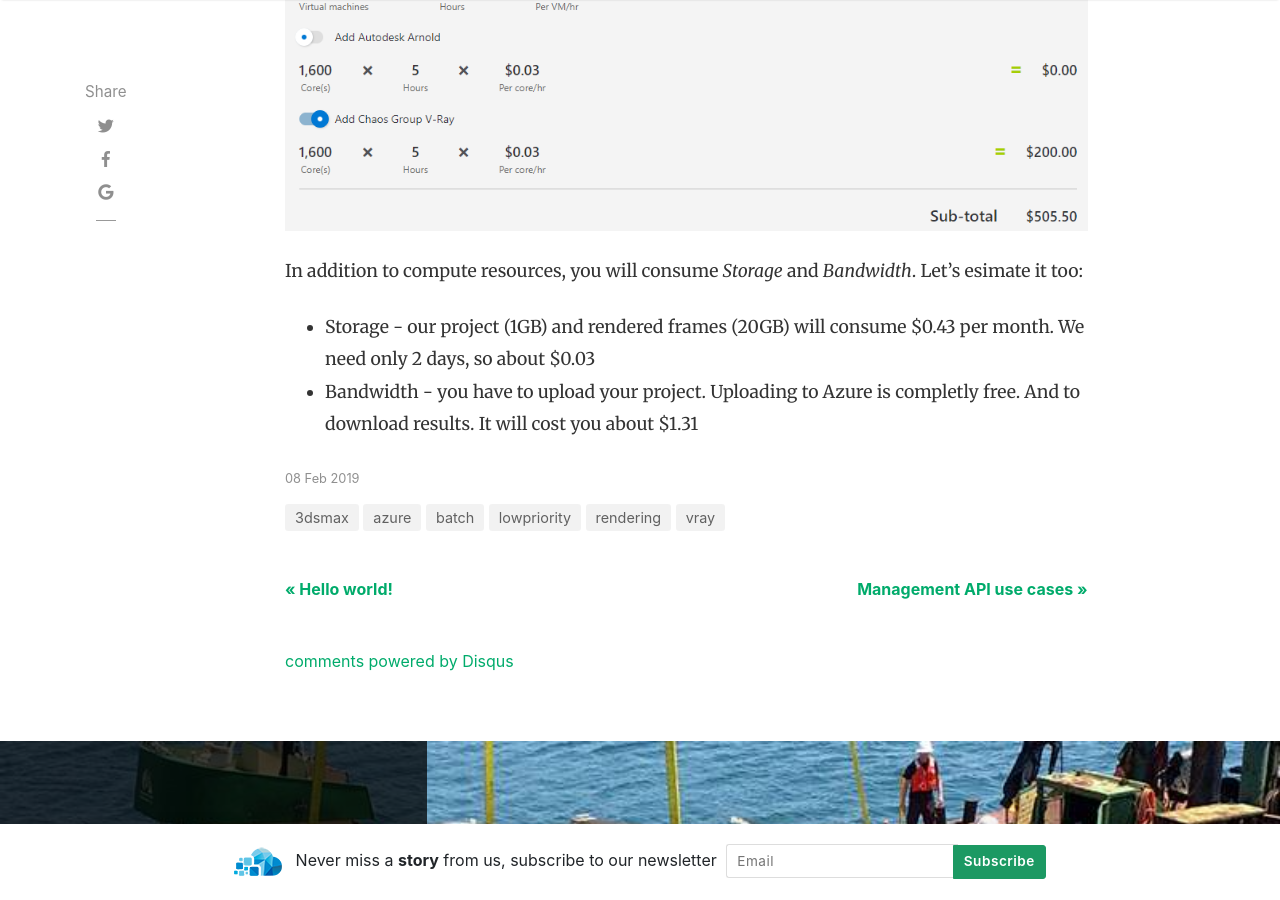
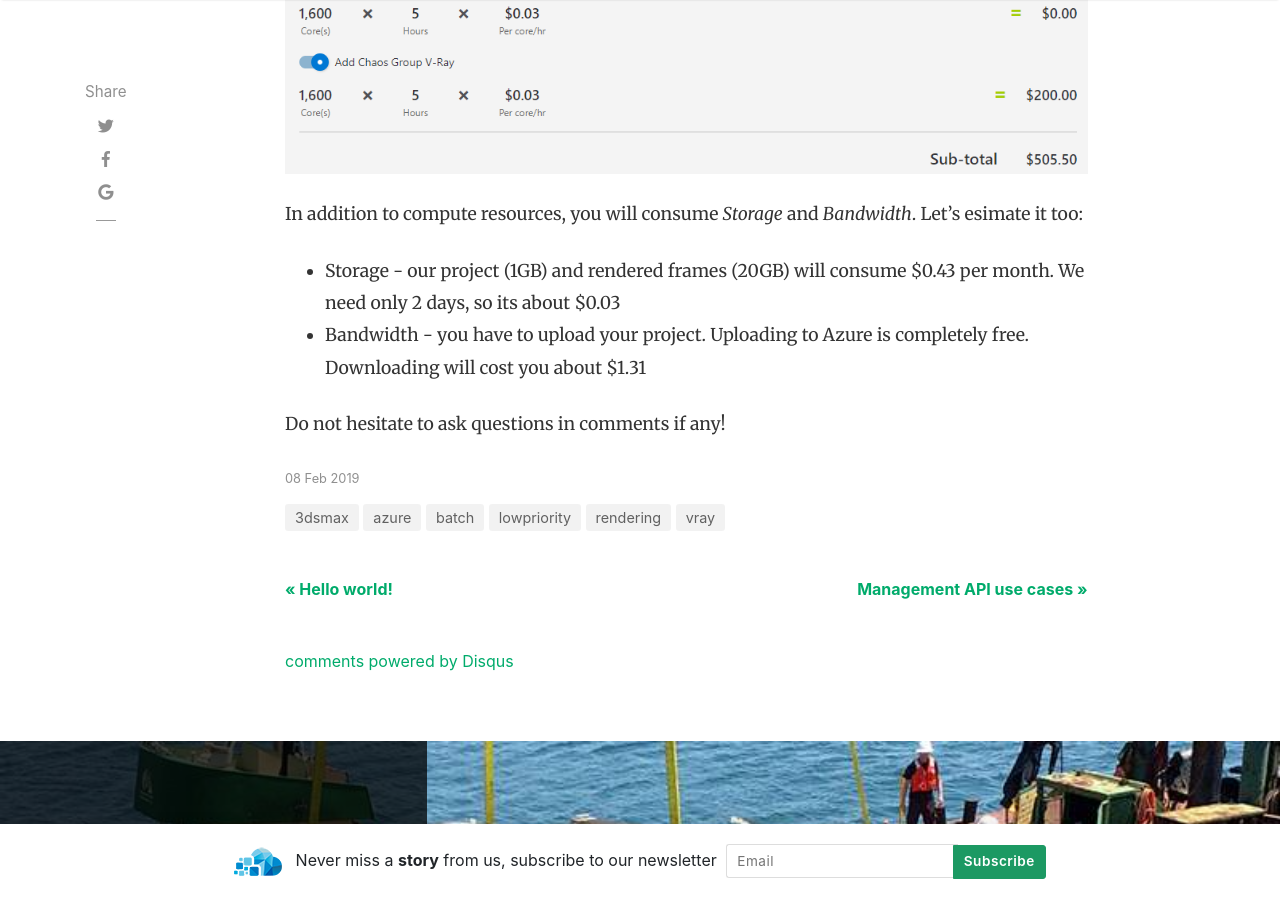
Before and after one commit to AzCEE/azcee.github.io, a Jekyll site: the page built from _posts/2019-02-08-Rendering.md, in a window 1280 px wide and 900 px high, scrolled down 11611 px. Built offline with Jekyll 4.4.1, drawn with Linux system fonts in a browser that asks for light colours; nearby versions of some CDN libraries; comment, search, counter and statistics services are not loaded; some of the changed text lies outside the part shown.

Commit message:
Update 2019-02-08-Rendering.md

```diff
--- a/_posts/2019-02-08-Rendering.md
+++ b/_posts/2019-02-08-Rendering.md
@@ -205,5 +189,8 @@
 
 In addition to compute resources, you will consume *Storage* and *Bandwidth*. Let's esimate it too:
 
-- Storage - our project (1GB) and rendered frames (20GB) will consume $0.43 per month. We need only 2 days, so about $0.03
-- Bandwidth - you have to upload your project. Uploading to Azure is completly free. And to download results. It will cost you about $1.31
+- Storage - our project (1GB) and rendered frames (20GB) will consume $0.43 per month. We need only 2 days, so its about $0.03
+- Bandwidth - you have to upload your project. Uploading to Azure is completely free. Downloading will cost you about $1.31
+
+
+Do not hesitate to ask questions in comments if any!
```
Also changed, not shown: other parts of _posts/2019-02-08-Rendering.md (+0 -16 lines).
